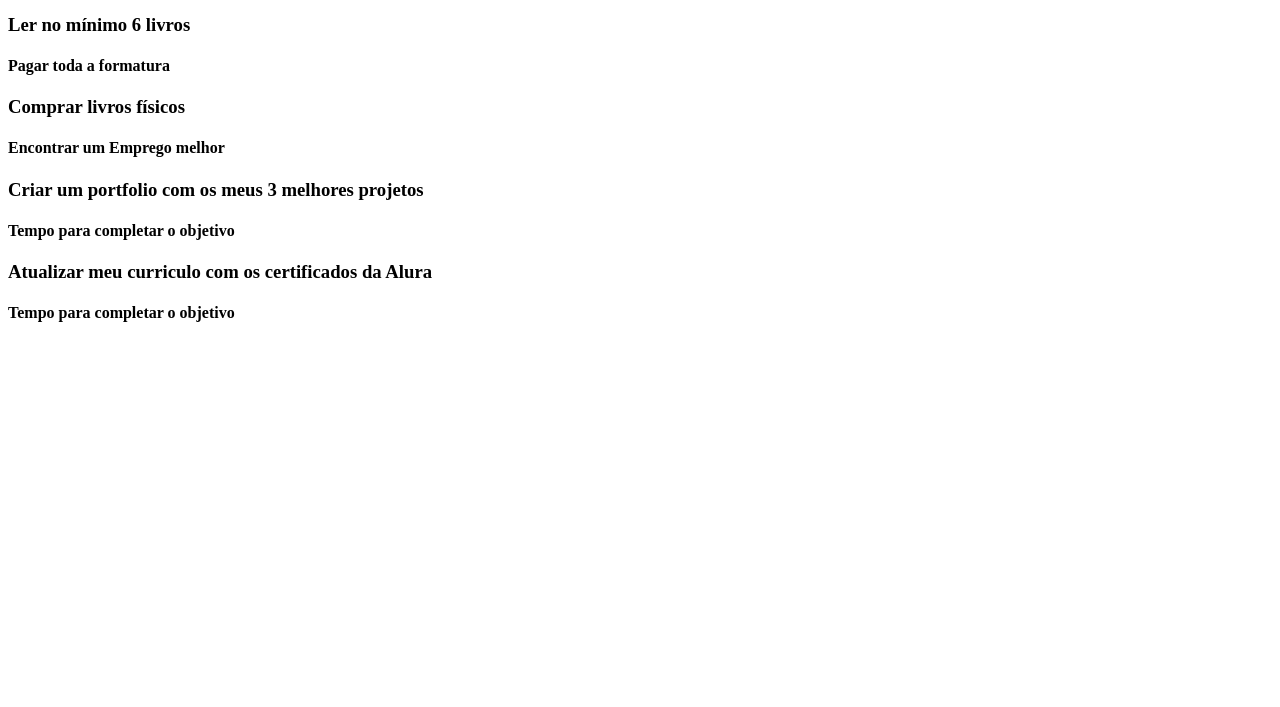
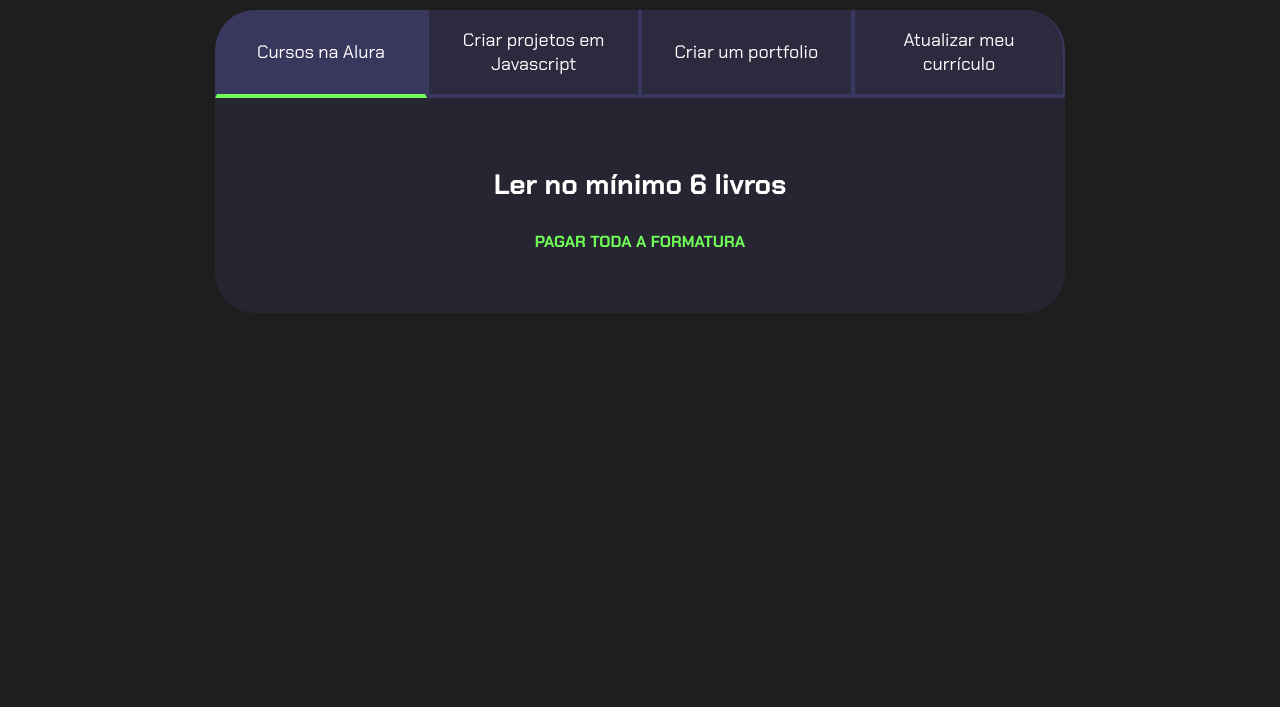
Before and after one commit to MariaEduardaOrty/Meus-objetivos-do-ano, a plain HTML site: page index.html in a window 1280 px wide. Shown: the part 93-800 px from the top of the page. Drawn offline with Linux system fonts and the light colour scheme.

Commit message:
style.css

```diff
--- a/style.css
+++ b/style.css
@@ -1,10 +1,131 @@
+@import url('https://fonts.googleapis.com/css2?family=Chakra+Petch:wght@400;700&display=swap');
+
+:root {
+    --cor-de-fundo: #1E1E1E;
+    --verde: #6FFF57;
+    --branco: #FFFFFF;
+    --botao-ativo: #3A375E;
+    --botao-inativo: rgba(58, 55, 94, 0.5);
+    --texto-fundo: rgba(58, 55, 94, 0.3);
+}
+
+body {
+    background-color: var(--cor-de-fundo);
+    color: var(--branco);
+    font-family: 'Chakra Petch', sans-serif;
+}
 
 
-:root{
-    --cor-de-fundo:#893596;
-    --preto: #000000;
-    --azul: #836fff;
-    --botao-ativo: #680490;
-    --botao-inativo: rgba(20, 13, 214, 0.748);
-    --texto-fundo: rgba(0, 0, 0, 0);
+.conteudo-principal {
+    display: flex;
+    flex-direction: column;
+    justify-content: center;
+    align-items: center;
+    max-width: 1200px;
+    width: 100%;
+    margin: 0 auto;
 }
+
+.titulo-principal {
+    text-align: left;
+    width: 100%;
+    font-size: 32px;
+}
+
+.titulo-principal span {
+    color: var(--verde);
+}
+
+
+.botao {
+    font-family: 'Chakra Petch', sans-serif;
+    background-color: var(--botao-inativo);
+    color: var(--branco);
+    display: flex;
+    justify-content: center;
+    padding: 1em;
+    font-size: 18px;
+    align-items: center;
+    width: 100%;
+    border-bottom: 4px solid var(--botao-ativo);
+    border-left: 2px solid var(--botao-ativo);
+    border-right: 2px solid var(--botao-ativo);
+    border-top: none;
+}
+
+.botao:first-child {
+    border-radius: 40px 40px 0 0;
+}
+
+.botoes {
+    display: block;
+}
+
+.botao.ativo {
+    background-color: var(--botao-ativo);
+    border-bottom: 4px solid var(--verde);
+}
+
+.abas-textos {
+    background-color: var(--texto-fundo);
+    padding: 40px;
+    border-radius: 0 0 40px 40px;
+}
+
+.aba-conteudo.ativo {
+    display: block;
+}
+
+.aba-conteudo {
+    display: none;
+}
+
+.aba-conteudo-titulo-principal {
+    font-size: 28px;
+    text-align: center;
+}
+
+.aba-conteudo-titulo-secundario {
+    text-align: center;
+    color: var(--verde);
+    text-transform: uppercase;
+}
+
+.contador {
+    display: flex;
+    justify-content: center;
+    flex-wrap: wrap;
+}
+
+.contador-digito {
+    padding: 0 16px;
+    text-align: center;
+    min-width: 100px;
+}
+
+.contador-digito-numero {
+    font-size: 80px;
+    margin: 0;
+
+}
+
+.contador-digito-texto {
+    color: var(--verde);
+    font-size: 20px;
+    margin: 0;
+
+}
+
+@media screen and (min-width: 768px) {
+    .botoes {
+        display: flex;
+    }
+
+    .botao:first-child {
+        border-radius: 40px 0 0 0;
+    }
+
+    .botao:last-child {
+        border-radius: 0 40px 0 0;
+    }
+}
```
